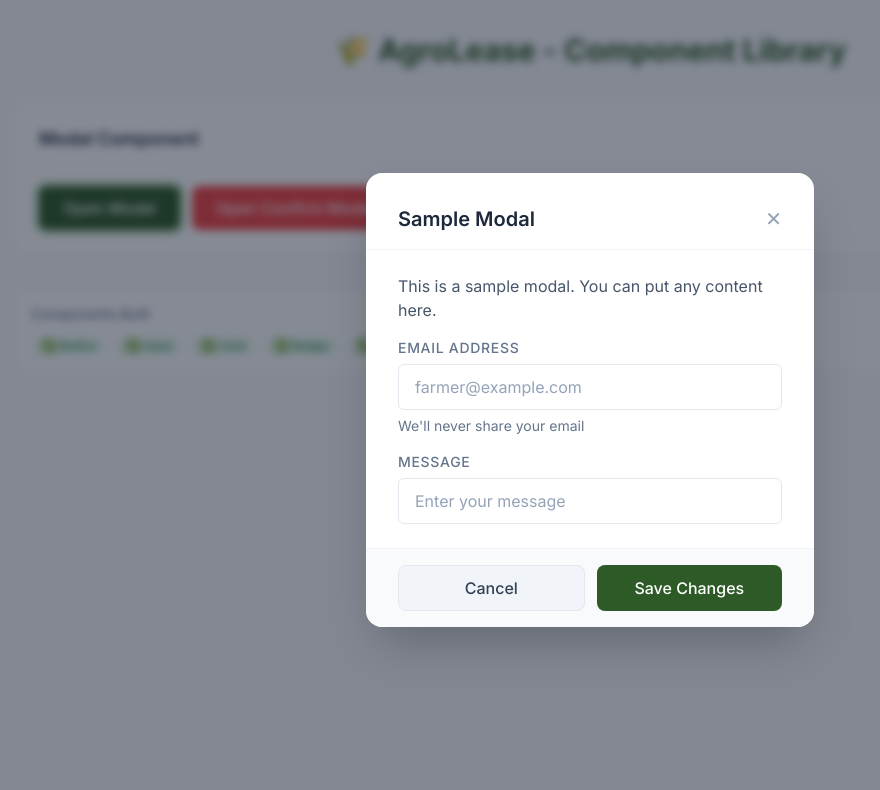
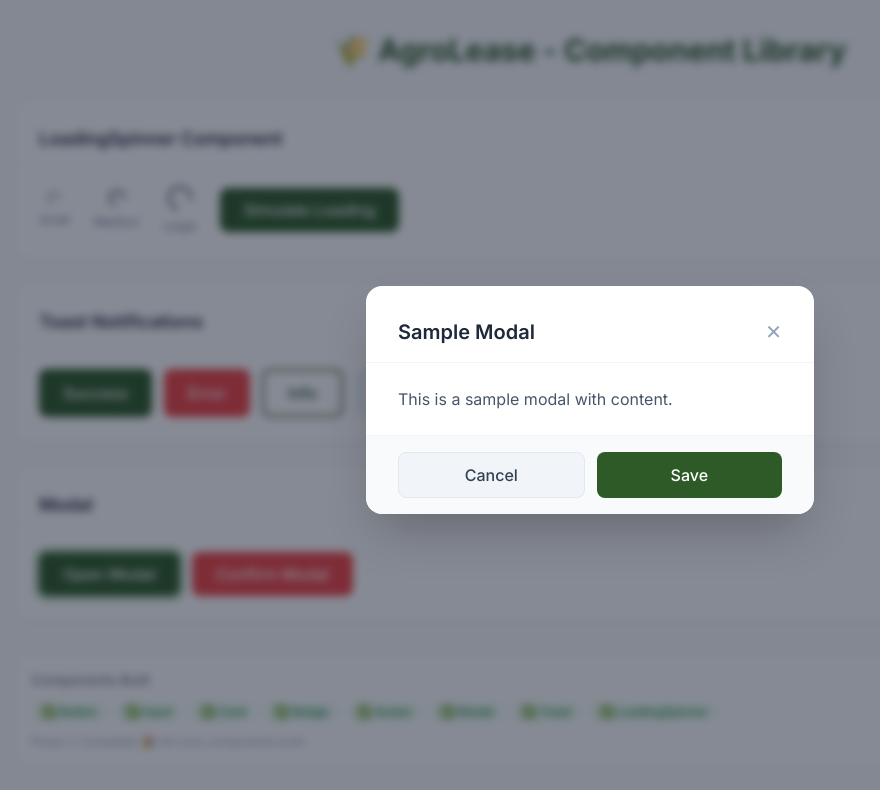
Before and after one commit to shreyashtalele/agrolease-frontend, a React (Vite) app: page / in a window 1280 px wide. Both pictures are taken after a click on the button "Open Modal". Shown: the top 790 px of the page, without its empty margins (50-930 px from the left). Built offline with nearby package versions, Linux system fonts and the light colour scheme.

Commit message:
feat: add LoadingSpinner and clean up App.tsx

```diff
--- a/src/App.tsx
+++ b/src/App.tsx
@@ -1,14 +1,25 @@
 import { useState } from "react";
 import { Button } from "@/components/common/Button";
-import { Input } from "@/components/common/Input";
 import { Card } from "@/components/common/Card";
 import { Badge } from "@/components/common/Badge";
-import { Avatar } from "@/components/common/Avatar";
+import { ToastContainer } from "@/components/common/Toast";
 import { Modal } from "@/components/common/Modal";
+import { LoadingSpinner } from "@/components/common/LoadingSpinner";
+import { useToast } from "@/hooks/useToast";
 
 function App() {
   const [isModalOpen, setIsModalOpen] = useState(false);
   const [isConfirmModalOpen, setIsConfirmModalOpen] = useState(false);
+  const [isLoading, setIsLoading] = useState(false);
+  const { success, error, info, warning, toasts, removeToast } = useToast();
+
+  const handleLoading = () => {
+    setIsLoading(true);
+    setTimeout(() => {
+      setIsLoading(false);
+      success("Loading complete!");
+    }, 2000);
+  };
 
   return (
     <div className="min-h-screen bg-neutral-50 p-4 md:p-8">
@@ -17,12 +28,72 @@ function App() {
           🌾 AgroLease - Component Library
         </h1>
 
+        {/* LoadingSpinner Section */}
+        <Card className="mb-6">
+          <Card.Header>
+            <h3 className="text-lg font-semibold text-neutral-800">
+              LoadingSpinner Component
+            </h3>
+          </Card.Header>
+          <Card.Body>
+            <div className="flex flex-wrap items-center gap-6">
+              <div className="flex flex-col items-center gap-2">
+                <LoadingSpinner size="sm" />
+                <span className="text-xs text-neutral-500">Small</span>
+              </div>
+              <div className="flex flex-col items-center gap-2">
+                <LoadingSpinner size="md" />
+                <span className="text-xs text-neutral-500">Medium</span>
+              </div>
+              <div className="flex flex-col items-center gap-2">
+                <LoadingSpinner size="lg" />
+                <span className="text-xs text-neutral-500">Large</span>
+              </div>
+              <Button onClick={handleLoading} loading={isLoading}>
+                {isLoading ? "Loading..." : "Simulate Loading"}
+              </Button>
+            </div>
+          </Card.Body>
+        </Card>
+
+        {/* Toast Section */}
+        <Card className="mb-6">
+          <Card.Header>
+            <h3 className="text-lg font-semibold text-neutral-800">
+              Toast Notifications
+            </h3>
+          </Card.Header>
+          <Card.Body>
+            <div className="flex flex-wrap gap-3">
+              <Button onClick={() => success("Success! Operation completed.")}>
+                Success
+              </Button>
+              <Button
+                variant="danger"
+                onClick={() => error("Error! Something went wrong.")}
+              >
+                Error
+              </Button>
+              <Button
+                variant="outline"
+                onClick={() => info("Info: New update available.")}
+              >
+                Info
+              </Button>
+              <Button
+                variant="secondary"
+                onClick={() => warning("Warning: Please check your input.")}
+              >
+                Warning
+              </Button>
+            </div>
+          </Card.Body>
+        </Card>
+
         {/* Modal Section */}
         <Card className="mb-6">
           <Card.Header>
-            <h3 className="text-lg font-semibold text-neutral-800">
-              Modal Component
-            </h3>
+            <h3 className="text-lg font-semibold text-neutral-800">Modal</h3>
           </Card.Header>
           <Card.Body>
             <div className="flex flex-wrap gap-3">
@@ -31,7 +102,7 @@ function App() {
                 variant="danger"
                 onClick={() => setIsConfirmModalOpen(true)}
               >
-                Open Confirm Modal
+                Confirm Modal
               </Button>
             </div>
           </Card.Body>
@@ -49,11 +120,17 @@ function App() {
             <Badge variant="success">✅ Badge</Badge>
             <Badge variant="success">✅ Avatar</Badge>
             <Badge variant="success">✅ Modal</Badge>
-            <Badge variant="warning">⏳ Toast</Badge>
-            <Badge variant="warning">⏳ LoadingSpinner</Badge>
+            <Badge variant="success">✅ Toast</Badge>
+            <Badge variant="success">✅ LoadingSpinner</Badge>
           </div>
+          <p className="text-xs text-neutral-400 mt-3">
+            Phase 2 Complete! 🎉 All core components built.
+          </p>
         </div>
       </div>
+
+      {/* Toast Container */}
+      <ToastContainer toasts={toasts} onRemove={removeToast} />
 
       {/* Standard Modal */}
       <Modal
@@ -70,23 +147,12 @@ function App() {
               Cancel
             </Button>
             <Button fullWidth onClick={() => setIsModalOpen(false)}>
-              Save Changes
+              Save
             </Button>
           </>
         }
       >
-        <div className="space-y-4">
-          <p className="text-neutral-600">
-            This is a sample modal. You can put any content here.
-          </p>
-          <Input
-            label="Email Address"
-            type="email"
-            placeholder="farmer@example.com"
-            helper="We'll never share your email"
-          />
-          <Input label="Message" placeholder="Enter your message" />
-        </div>
+        <p className="text-neutral-600">This is a sample modal with content.</p>
       </Modal>
 
       {/* Confirm Modal */}
--- a/src/components/common/LoadingSpinner/LoadingSpinner.tsx
+++ b/src/components/common/LoadingSpinner/LoadingSpinner.tsx
@@ -0,0 +1,30 @@
+import React from "react";
+
+interface LoadingSpinnerProps {
+  size?: "sm" | "md" | "lg";
+  className?: string;
+}
+
+export const LoadingSpinner: React.FC<LoadingSpinnerProps> = ({
+  size = "md",
+  className = "",
+}) => {
+  const sizeClasses = {
+    sm: "spinner-sm",
+    md: "",
+    lg: "spinner-lg",
+  };
+
+  return (
+    <div
+      className={`
+        spinner
+        ${sizeClasses[size]}
+        ${className}
+      `
+        .replace(/\s+/g, " ")
+        .trim()}
+      aria-label="Loading"
+    />
+  );
+};
--- a/src/components/common/LoadingSpinner/index.ts
+++ b/src/components/common/LoadingSpinner/index.ts
@@ -0,0 +1 @@
+export { LoadingSpinner } from "./LoadingSpinner";
--- a/src/components/common/Toast/Toast.tsx
+++ b/src/components/common/Toast/Toast.tsx
@@ -0,0 +1,71 @@
+import React, { useEffect } from "react";
+
+interface ToastProps {
+  type: "success" | "error" | "info" | "warning";
+  message: string;
+  onClose: () => void;
+  duration?: number;
+}
+
+export const Toast: React.FC<ToastProps> = ({
+  type = "info",
+  message,
+  onClose,
+  duration = 5000,
+}) => {
+  useEffect(() => {
+    const timer = setTimeout(onClose, duration);
+    return () => clearTimeout(timer);
+  }, [onClose, duration]);
+
+  const variants = {
+    success: {
+      border: "border-success-500",
+      icon: "✅",
+    },
+    error: {
+      border: "border-error-500",
+      icon: "❌",
+    },
+    info: {
+      border: "border-info-500",
+      icon: "ℹ️",
+    },
+    warning: {
+      border: "border-warning-500",
+      icon: "⚠️",
+    },
+  };
+
+  const variant = variants[type];
+
+  return (
+    <div
+      className={`
+        rounded-lg shadow-lg border border-neutral-200
+        p-4 flex items-start gap-3
+        border-l-4 ${variant.border} bg-white
+        animate-slide-in
+        min-w-[300px] max-w-sm
+      `}
+      role="alert"
+    >
+      <span className="text-lg" aria-hidden="true">
+        {variant.icon}
+      </span>
+      <div className="flex-1">
+        <div className="text-sm font-medium text-neutral-800 capitalize">
+          {type}
+        </div>
+        <div className="text-sm text-neutral-500">{message}</div>
+      </div>
+      <button
+        onClick={onClose}
+        className="text-neutral-400 hover:text-neutral-600 transition-colors flex-shrink-0"
+        aria-label="Close notification"
+      >
+        ✕
+      </button>
+    </div>
+  );
+};
--- /dev/null
+++ b/src/components/common/Toast/ToastContainer.tsx
@@ -0,0 +1,33 @@
+import React from "react";
+import { Toast } from "./Toast";
+
+interface ToastItem {
+  id: string;
+  type: "success" | "error" | "info" | "warning";
+  message: string;
+}
+
+interface ToastContainerProps {
+  toasts: ToastItem[];
+  onRemove: (id: string) => void;
+}
+
+export const ToastContainer: React.FC<ToastContainerProps> = ({
+  toasts,
+  onRemove,
+}) => {
+  if (toasts.length === 0) return null;
+
+  return (
+    <div className="fixed bottom-4 right-4 z-50 flex flex-col gap-2">
+      {toasts.map((toast) => (
+        <Toast
+          key={toast.id}
+          type={toast.type}
+          message={toast.message}
+          onClose={() => onRemove(toast.id)}
+        />
+      ))}
+    </div>
+  );
+};
--- a/src/components/common/Toast/index.ts
+++ b/src/components/common/Toast/index.ts
@@ -0,0 +1,2 @@
+export { Toast } from "./Toast";
+export { ToastContainer } from "./ToastContainer";
--- a/src/hooks/useToast.ts
+++ b/src/hooks/useToast.ts
@@ -0,0 +1,20 @@
+import { useUIStore } from "@/store/uiStore";
+
+export const useToast = () => {
+  const { toasts, addToast, removeToast } = useUIStore();
+
+  const showToast = (type: ToastType, message: string) => {
+    addToast({ type, message });
+  };
+
+  return {
+    toasts,
+    success: (message: string) => showToast("success", message),
+    error: (message: string) => showToast("error", message),
+    info: (message: string) => showToast("info", message),
+    warning: (message: string) => showToast("warning", message),
+    removeToast,
+  };
+};
+
+type ToastType = "success" | "error" | "info" | "warning";
--- a/src/store/uiStore.ts
+++ b/src/store/uiStore.ts
@@ -0,0 +1,35 @@
+import { create } from "zustand";
+
+interface Toast {
+  id: string;
+  type: "success" | "error" | "info" | "warning";
+  message: string;
+}
+
+interface UIState {
+  toasts: Toast[];
+  isLoading: boolean;
+  addToast: (toast: Omit<Toast, "id">) => void;
+  removeToast: (id: string) => void;
+  setLoading: (loading: boolean) => void;
+}
+
+export const useUIStore = create<UIState>((set) => ({
+  toasts: [],
+  isLoading: false,
+
+  addToast: (toast) =>
+    set((state) => ({
+      toasts: [
+        ...state.toasts,
+        { ...toast, id: Math.random().toString(36).substring(2, 9) },
+      ],
+    })),
+
+  removeToast: (id) =>
+    set((state) => ({
+      toasts: state.toasts.filter((t) => t.id !== id),
+    })),
+
+  setLoading: (loading) => set({ isLoading: loading }),
+}));
```
